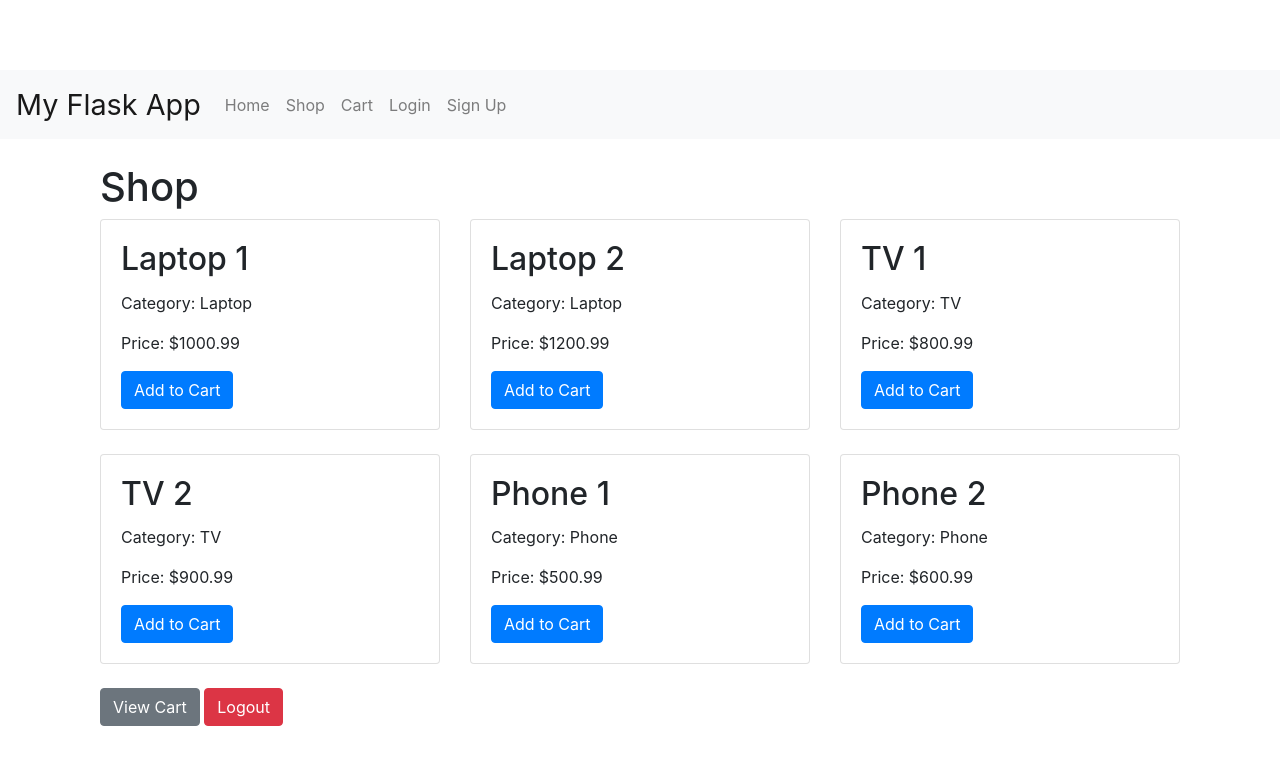
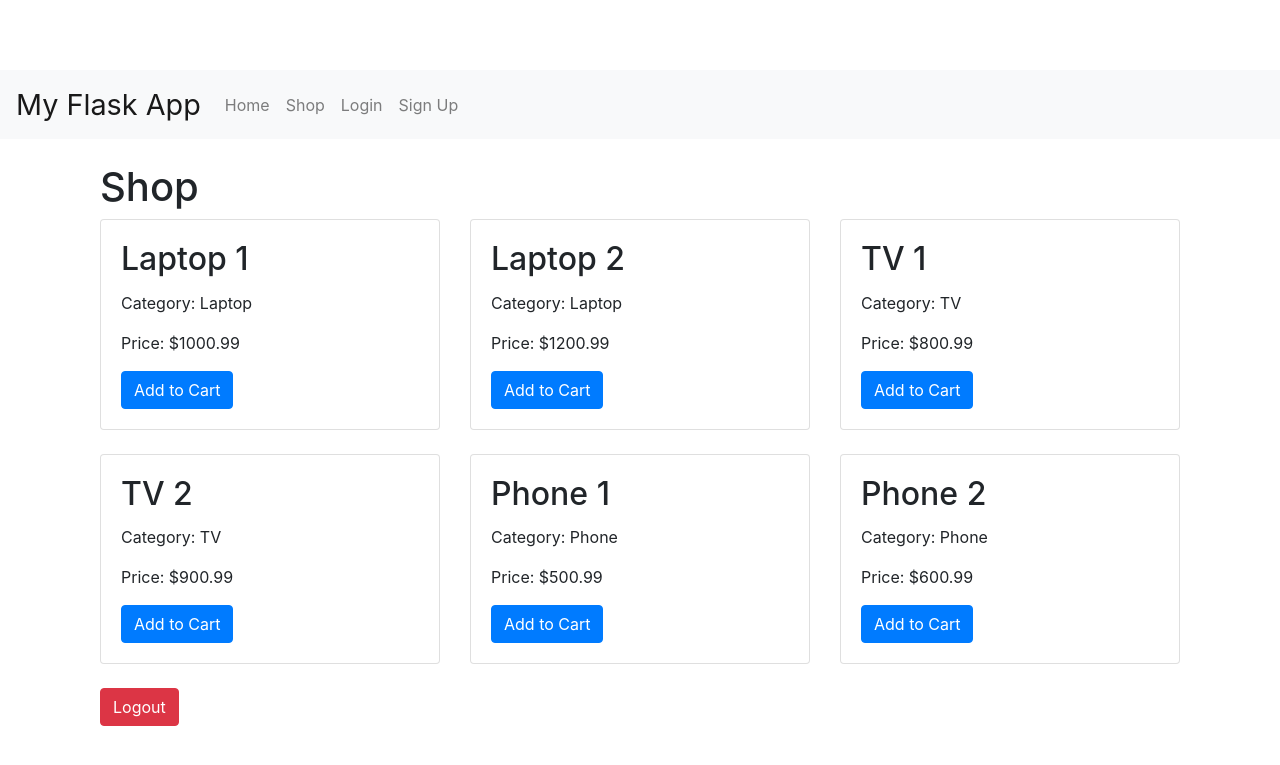
Before and after one commit to Lohaniharshit/flask-online-store, a Flask app: page /shop in a window 1280 px wide. Shown: the top 765 px of the page. Run offline with Flask 3, Linux system fonts and the light colour scheme; the visitor is signed in with stand-in values (Sample User, id 1); some libraries are stand-ins or nearby versions.

Commit message:
update the code

```diff
--- a/app.py
+++ b/app.py
@@ -2,7 +2,7 @@
 from flask_migrate import Migrate
 from functools import wraps
 import logging
-from models import User, Cart, Item, db
+from models import User, Item, db
 
 # Database configuration
 app = Flask(__name__)
@@ -77,39 +77,7 @@
 def user_home():
     return render_template('user_home.html')
 
-@app.route('/add_to_cart/<int:item_id>', methods=['POST'])
-@login_required
-def add_to_cart(item_id):
-    if request.method == 'POST':
-        cart_item = Cart.query.filter_by(user_id=g.user.id, item_id=item_id).first()
-        if cart_item:
-            cart_item.quantity += 1
-        else:
-            cart_item = Cart(user_id=g.user.id, item_id=item_id)
-            db.session.add(cart_item)
-        db.session.commit()
-        flash('Item added to cart.', 'success')
-        return redirect(url_for('shop'))
 
-@app.route('/view_cart')
-@login_required
-def view_cart():
-    cart_items = Cart.query.filter_by(user_id=g.user.id).all()
-    items = [{'item': Item.query.get(cart_item.item_id), 'quantity': cart_item.quantity} for cart_item in cart_items]
-    return render_template('view_cart.html', items=items)
-
-@app.route('/remove_from_cart/<int:item_id>')
-@login_required
-def remove_from_cart(item_id):
-    cart_item = Cart.query.filter_by(user_id=g.user.id, item_id=item_id).first()
-    if cart_item:
-        if cart_item.quantity > 1:
-            cart_item.quantity -= 1
-        else:
-            db.session.delete(cart_item)
-        db.session.commit()
-        flash('Item removed from cart.', 'info')
-    return redirect(url_for('view_cart'))
 
 @app.route('/shop')
 @login_required
--- a/requirements.txt
+++ b/requirements.txt
@@ -2,3 +2,5 @@
 Flask-SQLAlchemy
 psycopg2-binary
 Werkzeug
+Flask-Migrate
+python-dotenv
--- a/templates/base.html
+++ b/templates/base.html
@@ -23,8 +23,7 @@
                 <li class="nav-item">
                     <a class="nav-link" href="{{ url_for('shop') }}">Shop</a>
                 </li>
-                <li class="nav-item">
-                    <a class="nav-link" href="{{ url_for('view_cart') }}">Cart</a>
+
                 </li>
                 {% if g.user %}
                 <li class="nav-item">
--- a/templates/shop.html
+++ b/templates/shop.html
@@ -14,7 +14,7 @@
                         <p class="card-text">Category: {{ item.category }}</p>
                         <p class="card-text">Price: ${{ item.price }}</p>
                         <!-- Form to add item to cart -->
-                        <form action="{{ url_for('add_to_cart', item_id=item.id) }}" method="POST">
+
                             <button type="submit" class="btn btn-primary">Add to Cart</button>
                         </form>
                     </div>
@@ -22,7 +22,7 @@
             </div>
         {% endfor %}
     </div>
-    <a href="{{ url_for('view_cart') }}" class="btn btn-secondary">View Cart</a>
+
     <a href="{{ url_for('logout') }}" class="btn btn-danger">Logout</a>
 </div>
 {% endblock %}
--- a/templates/user_home.html
+++ b/templates/user_home.html
@@ -8,7 +8,7 @@
     <div class="mt-3">
         <a href="{{ url_for('logout') }}" class="btn btn-secondary">Logout</a>
         <a href="{{ url_for('shop') }}" class="btn btn-primary">Shop</a>
-        <a href="{{ url_for('view_cart') }}" class="btn btn-info">View Cart</a>
+
     </div>
 </div>
 {% endblock %}
```
Also changed, not shown: models.py (+5 -5 lines), templates/add_to_cart.html (deleted, +0 -19 lines), templates/view_cart.html (deleted, +0 -20 lines), 1 other file.
